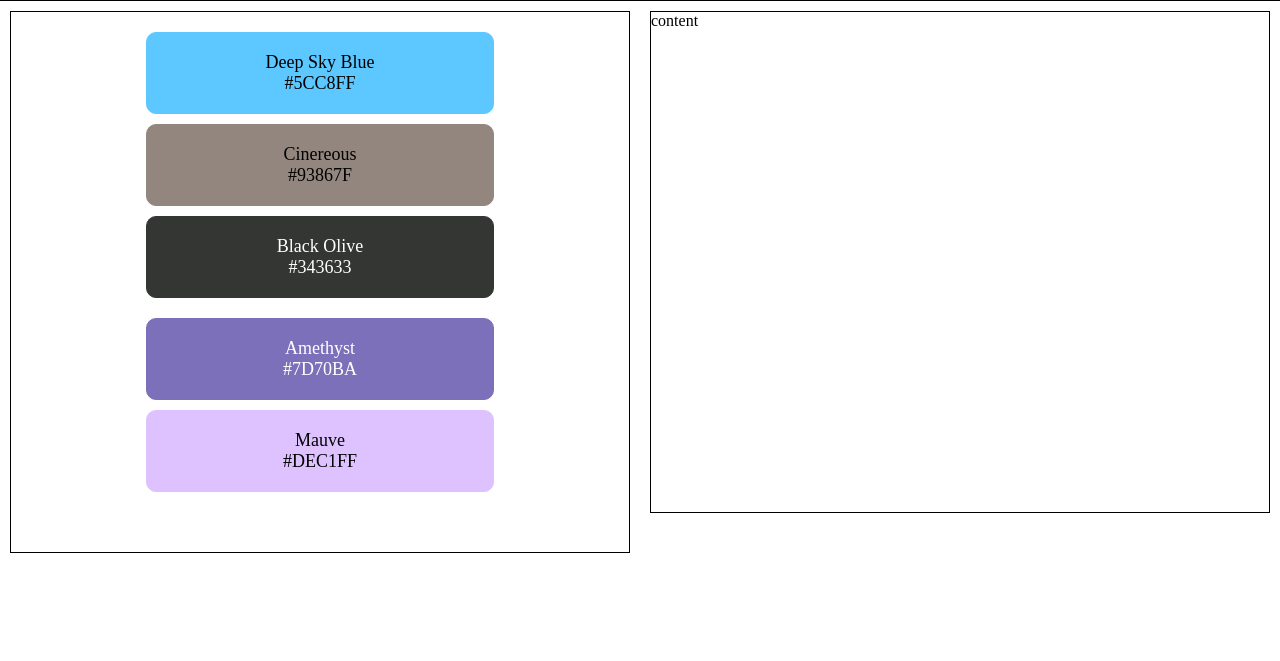
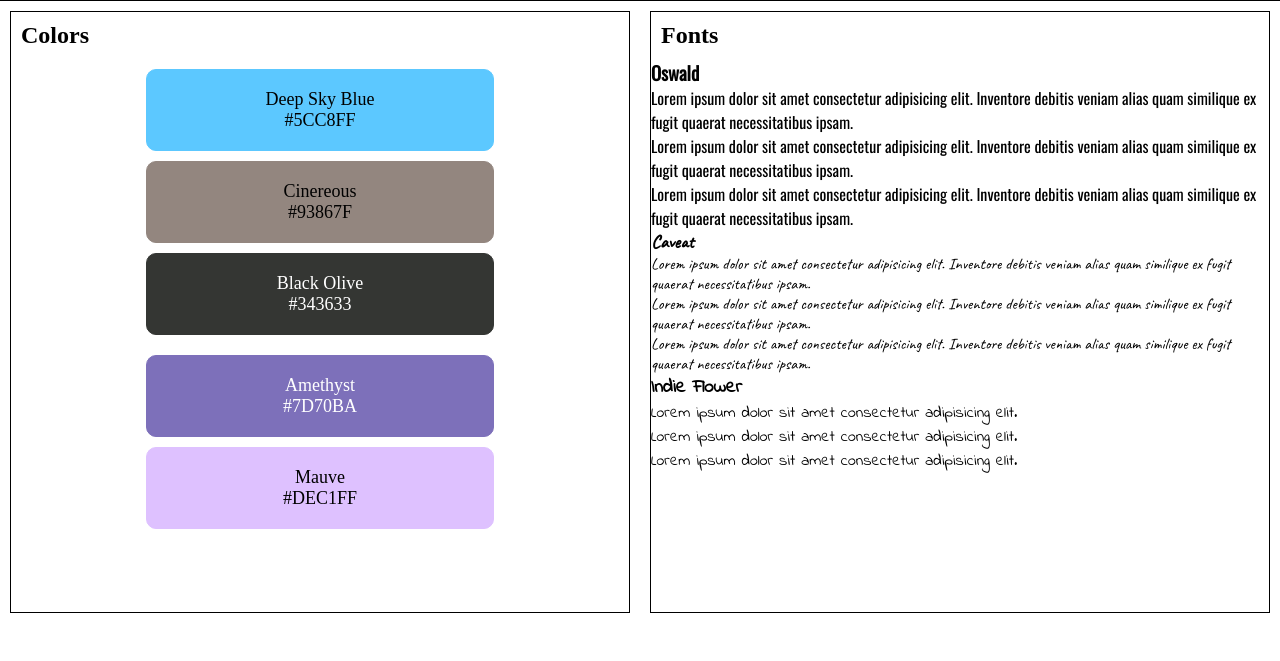
Before and after one commit to MattMorrison94/Codecademy-Styleguide, a plain HTML site: page index.html in a window 1280 px wide. Shown: the part 121-782 px from the top of the page. Drawn offline with nearby package versions, Linux system fonts and the light colour scheme.

Commit message:
Added fonts section, button div and footer. G/fonts added and styling in CSS as well.

```diff
--- a/index.html
+++ b/index.html
@@ -5,7 +5,9 @@
     <meta name="viewport" content="width=device-width, initial-scale=1.0">
     <link rel="stylesheet" href="./style.css">
     <!-- Google Fonts -->
-
+    <link rel="preconnect" href="https://fonts.googleapis.com">
+    <link rel="preconnect" href="https://fonts.gstatic.com" crossorigin>
+    <link href="https://fonts.googleapis.com/css2?family=Caveat&family=Indie+Flower&family=Oswald&display=swap" rel="stylesheet">
     <title>Document</title>
 </head>
 <body>
@@ -19,6 +21,7 @@
     <main>
         <div class="color-fonts-container">
             <div class="color-left">
+                <h2>Colors</h2>
                 <div class="colors">
                     <div class="deep-sky-blue">
                         <div class="color-text">
@@ -55,15 +58,54 @@
 
 
             <div class="fonts-right">
+                <h2>Fonts</h2>
                 <div class="fonts">
-                    <p>content</p>
+                    <div class="font-one">
+                        <h3 class="font-name oswald">Oswald</h3>
+                        <div class="text oswald">
+                            <p>Lorem ipsum dolor sit amet consectetur adipisicing elit. Inventore debitis veniam alias quam similique ex fugit quaerat necessitatibus ipsam.</p>
+                            <p class="bold oswald">Lorem ipsum dolor sit amet consectetur adipisicing elit. Inventore debitis veniam alias quam similique ex fugit quaerat necessitatibus ipsam.</p>
+                            <p class="italic oswald">Lorem ipsum dolor sit amet consectetur adipisicing elit. Inventore debitis veniam alias quam similique ex fugit quaerat necessitatibus ipsam.</p>
+                        </div>
+                    </div>
+
+                    <div class="font-two">
+                        <h3 class="font-name caveat">Caveat</h3>
+                        <div class="text caveat">
+                            <p>Lorem ipsum dolor sit amet consectetur adipisicing elit. Inventore debitis veniam alias quam similique ex fugit quaerat necessitatibus ipsam.</p>
+                            <p class="bold">Lorem ipsum dolor sit amet consectetur adipisicing elit. Inventore debitis veniam alias quam similique ex fugit quaerat necessitatibus ipsam.</p>
+                            <p class="italic">Lorem ipsum dolor sit amet consectetur adipisicing elit. Inventore debitis veniam alias quam similique ex fugit quaerat necessitatibus ipsam.</p>
+                        </div>
+                    </div>
+
+                    <div class="font-three">
+                        <h3 class="font-name indie">Indie Flower</h3>
+                        <div class="text indie">
+                            <p>Lorem ipsum dolor sit amet consectetur adipisicing elit. </p>
+                            <p class="bold">Lorem ipsum dolor sit amet consectetur adipisicing elit. </p>
+                            <p class="italic">Lorem ipsum dolor sit amet consectetur adipisicing elit. </p>
+                        </div>
+                    </div>
+                </div>
+
+                <div class="font-styling">
+
                 </div>
 
             </div>
 
 
         </div>
+
+        <div class="button-container">
+            <p>buttons</p>
+        </div>
+
     </main>
+
+    <footer>
+        <p>Created by Matt Morrison</p>
+    </footer>
 
 </body>
 </html>
--- a/style.css
+++ b/style.css
@@ -1,6 +1,15 @@
+/* Font Family Referece
+
+font-family: 'Caveat', cursive;
+font-family: 'Indie Flower', cursive;
+font-family: 'Oswald', sans-serif;
+
+*/
+
 * {
     margin: 0;
     padding: 0;
+    /*border: solid; dont forget to delete!!!! */
 }
 
 /* attempted background color scheme */
@@ -32,24 +41,28 @@ header {
     font-size: 1.3rem;
 }
 
-/*   COLORS SECTION */
-
 .color-fonts-container {
     padding-top: 10px;
-    height: 600px;
+    height: 650px;
     width: 100%;
     display: flex;
+    /* Remove After testing */
+    border-bottom: solid;
 }
+
+/* COLOR CONTAINER */
 
 .color-left {
     border: solid 1px black;
-    height: 540px;
+    height: 600px;
     width: 50%;
     margin-left: 10px;
     margin-right: 10px;
-
 }
 
+.color-left h2 {
+    margin: 10px;
+}
 .colors {
     display: flex;
     flex-direction:column;
@@ -110,10 +123,44 @@ header {
 
 /* FONTS SECTION */
 
+/* FONT CONTAINER */
 .fonts-right {
     border: solid 1px black;
-    height: 500px;
+    height: 600px;
     width: 50%;
     margin-right: 10px;
     margin-left: 10px
 }
+
+/*
+.fonts {
+    display: flex;
+    flex-direction:column;
+    justify-content: center;
+    align-items: center;
+    margin: 20px;
+}
+*/
+
+.fonts-right h2 {
+    margin: 10px;
+}
+
+.oswald {
+    font-family: 'Oswald', sans-serif;
+}
+
+.caveat {
+    font-family: 'Caveat', cursive, sans-serif;
+}
+
+.indie {
+    font-family: 'Indie Flower', cursive, sans-serif;
+}
+
+
+.button-container {
+    height: 300px;
+    /* Temporary Border Below */
+    border: solid .5px black;
+}
```
